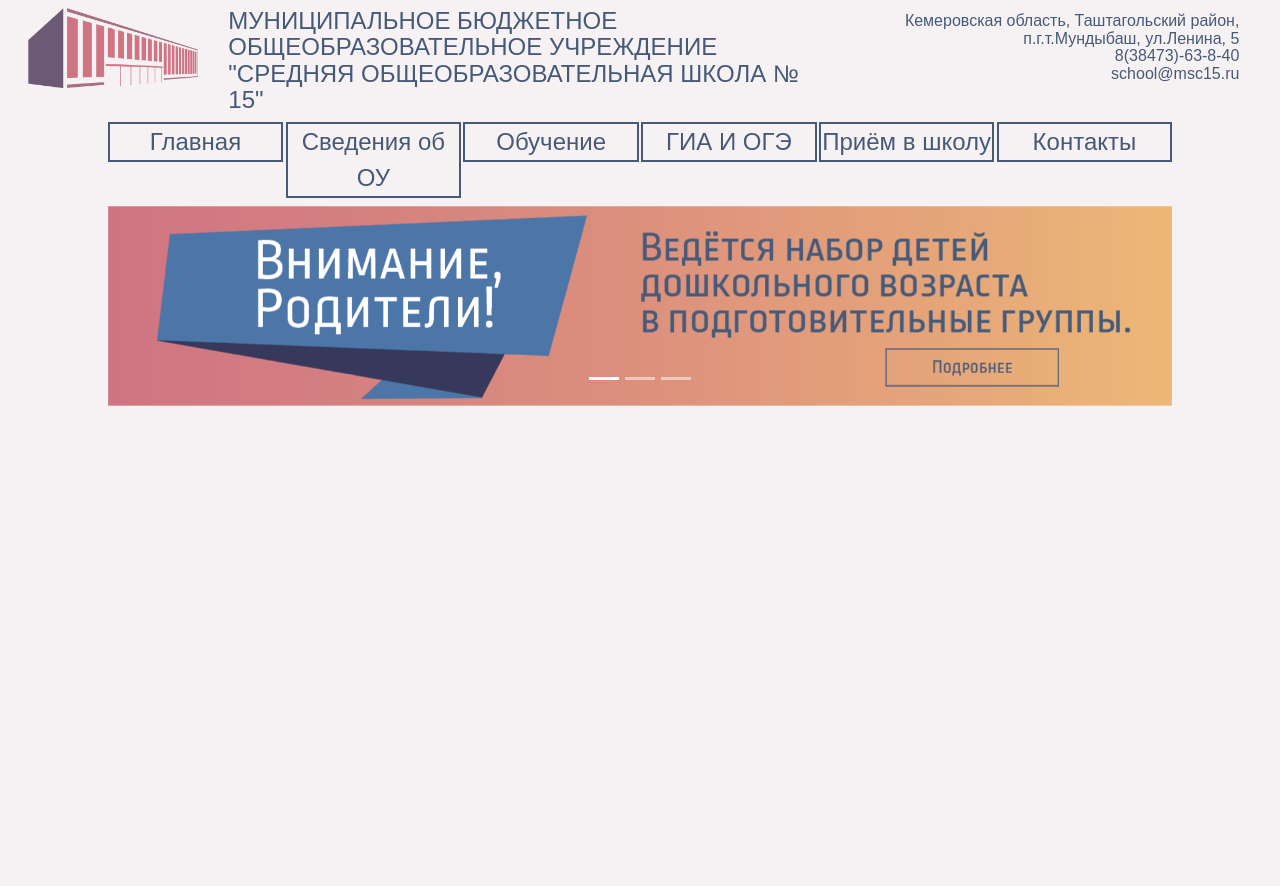
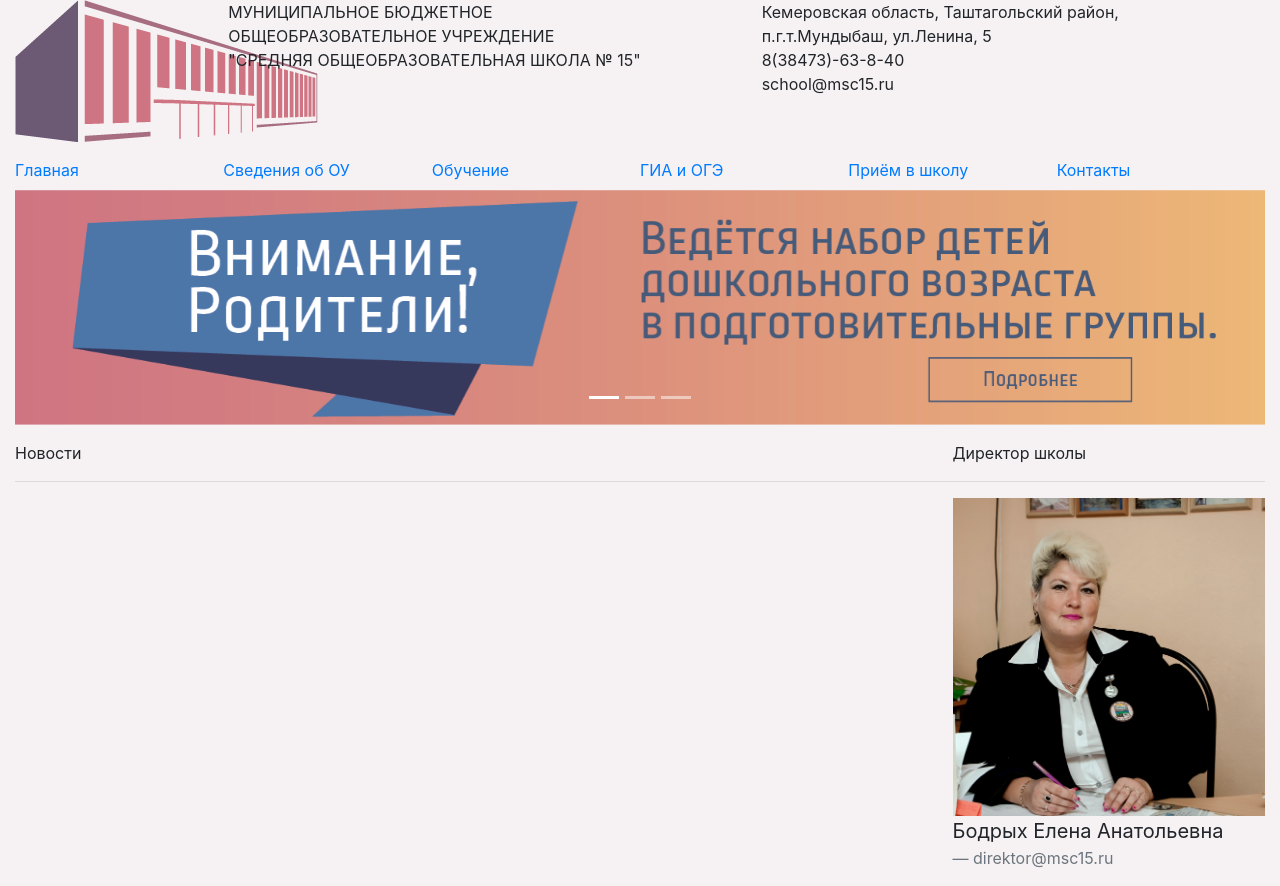
Before and after one commit to deniska69/msc15, a Django app: page / in a window 1280 px wide. Before the commit the page ends 406 px from the top, so only its background shows below. Run offline with Django 3.2, Linux system fonts and the light colour scheme; some libraries are stand-ins or nearby versions; some web fonts are replaced.

Commit message:
new layers...

```diff
--- a/msc15/urls.py
+++ b/msc15/urls.py
@@ -14,9 +14,10 @@ Including another URLconf
     2. Add a URL to urlpatterns:  path('blog/', include('blog.urls'))
 """
 from django.contrib import admin
-from django.urls import path, include
+from django.urls import path
+from django.views.generic import TemplateView
 
 urlpatterns = [
     path('admin/', admin.site.urls),
-    path('', include('News.urls'))
+    path('', TemplateView.as_view(template_name="include.html")),
 ]
--- a/static/css/base.css
+++ b/static/css/base.css
@@ -4,82 +4,47 @@
 }
 
 @media (min-width: 992px) and (max-width: 1199.98px) {
+    .img_head {
+    float: right;
+    margin-top: 1vh;
+    height: 8vh;
+  }
   .text_head_l {
       font-family: 'Ropa Sans Pro', Arial;
-      font-size: 18pt;
-      font-weight: normal;
       line-height: 1.1;
       color: #465A78;
       margin-top: 1vh;
+      font-size: 1.2rem;
   }
   .text_head_r {
       font-family: 'Ropa Sans Pro', Arial;
-      font-size: 1.5vw;
-      font-weight: normal;
       line-height: 1.1;
       text-align: right;
       color: #465A78;
-  }
-  .img_head {
-    float: right;
-    margin-top: 2vh;
-    height: 8vh;
+      margin-top: 1vh;
+      margin-right: 2vw;
   }
   .btn_menu {
-    background-color: #F6F2F3;
     color: #465A78;
     cursor:pointer;
     font-family: 'Ropa Sans Pro', Arial;
-    font-size: 2.5svh;
-    border-width: 0.1vh;
+    border-width: 0.2vh;
     border-style: solid;
     border-color: #465A78;
     text-align: center;
+    display: block;
+    width: 100%;
+  }
+  .btn_menu_col {
+    margin-left: 1px;
+    margin-right: 1px;
   }
 }
 
-@media (min-width: 1200px) {
-  .text_head_l {
-      font-family: 'Ropa Sans Pro', Arial;
-      font-size: 3vh;
-      font-weight: normal;
-      line-height: 1.1;
-      color: #465A78;
-      margin-top: 1vh;
+@media (min-width: 1200px) {}
+
+  .btn_menu:hover, .btn_menu:active {
+    background-color: #465a78;
+    color: #F6F2F3;
+    text-decoration: none;
   }
-
-  .text_head_r {
-      font-family: 'Ropa Sans Pro', Arial;
-      font-size: 2vh;
-      font-weight: normal;
-      line-height: 1.1;
-      text-align: right;
-      color: #465A78;
-  }
-  .img_head {
-    float: right;
-    margin-top: 1vh;
-    height: 10vh;
-  }
-  .btn_menu {
-    background-color: #F6F2F3;
-    color: #465A78;
-    cursor:pointer;
-    font-family: 'Ropa Sans Pro', Arial;
-    font-size: 3vh;
-    border-width: 0.3vh;
-    border-style: solid;
-    border-color: #465A78;
-    text-align: center;
-  }
-}
-
-.btn_menu:hover, .btn_menu:active {
-  background-color: #465a78;
-  color: #F6F2F3;
-  text-decoration: none;
-}
-
-.col_padding {
-  padding: 0vh 0.1vw 0vh 0.1vw;
-}
--- a/templates/base.html
+++ b/templates/base.html
@@ -14,22 +14,22 @@
     <!-- Шапка -->
     <div class="container-fluid">
       <div class="row">
-        <div class="col-lg-2">
+        <div class="col-lg-2" style="padding-right: 0;">
           <img class="img_head" src="{% static "images/base/logo.png" %}">
         </div>
-        <div class="col-lg-6">
+        <div class="col-lg-5">
           <div class="text_head_l">
             МУНИЦИПАЛЬНОЕ БЮДЖЕТНОЕ<br>
             ОБЩЕОБРАЗОВАТЕЛЬНОЕ УЧРЕЖДЕНИЕ<br>
             "СРЕДНЯЯ ОБЩЕОБРАЗОВАТЕЛЬНАЯ ШКОЛА № 15"
           </div>
         </div>
-        <div class="col-lg-4">
-          <div class="text_head_r" style="margin-top: 1.5vh; margin-right: 2vw;">
-            <p>Кемеровская область, Таштагольский район,<br>
+        <div class="col-lg-5">
+          <div class="text_head_r">
+            Кемеровская область, Таштагольский район,<br>
             п.г.т.Мундыбаш, ул.Ленина, 5<br>
             8(38473)-63-8-40<br>
-            school@msc15.ru</p>
+            school@msc15.ru
           </div>
         </div>
 
@@ -37,50 +37,30 @@
     </div>
 
     <!-- Меню -->
-    <div class="col-lg-10 offset-lg-1 no-gutters" style="margin-top: 1vh;">
-      <div class="row align-items-start">
-        <div class="col col_padding">
-          <a href="#" class="btn_menu btn-block">Главная</a>
+    <div class="container-fluid" style="margin-top: 2vh;">
+      <div class="row justify-content-center no-gutters">
+        <div class="col btn_menu_col">
+          <a href="#" class="btn_menu">Главная</a>
         </div>
-        <div class="col col_padding">
-          <a href="#" class="btn_menu btn-block">Сведения об ОУ</a>
+        <div class="col btn_menu_col">
+          <a href="#" class="btn_menu">Сведения об ОУ</a>
         </div>
-        <div class="col col_padding">
-          <a href="#" class="btn_menu btn-block">Обучение</a>
+        <div class="col btn_menu_col">
+          <a href="#" class="btn_menu">Обучение</a>
         </div>
-        <div class="col col_padding">
-          <a href="#" class="btn_menu btn-block">ГИА И ОГЭ</a>
+        <div class="col btn_menu_col">
+          <a href="#" class="btn_menu">ГИА и ОГЭ</a>
         </div>
-        <div class="col col_padding">
-          <a href="#" class="btn_menu btn-block">Приём в школу</a>
+        <div class="col btn_menu_col">
+          <a href="#" class="btn_menu">Приём в школу</a>
         </div>
-        <div class="col col_padding">
-          <a href="#" class="btn_menu btn-block">Контакты</a>
+        <div class="col btn_menu_col">
+          <a href="#" class="btn_menu">Контакты</a>
         </div>
       </div>
     </div>
 
-    <!-- Банер -->
-    <div class="col-lg-10 offset-lg-1" style="padding: 0vh 0.1vw 0vh 0.1vw; margin-top: 1vh;">
-      <div id="banners_sh" class="carousel slide" data-ride="carousel">
-        <ol class="carousel-indicators">
-          <li data-target="#banners_sh" data-slide-to="0" class="active"></li>
-          <li data-target="#banners_sh" data-slide-to="1"></li>
-          <li data-target="#banners_sh" data-slide-to="2"></li>
-        </ol>
-        <div class="carousel-inner">
-          <div class="carousel-item active">
-            <img class="d-block w-100" src="{% static "images/banners/banner_0.png" %}" alt="First slide">
-          </div>
-          <div class="carousel-item">
-            <img class="d-block w-100" src="{% static "images/banners/banner_0.png" %}" alt="Second slide">
-          </div>
-          <div class="carousel-item">
-            <img class="d-block w-100" src="{% static "images/banners/banner_0.png" %}" alt="Third slide">
-          </div>
-        </div>
-      </div>
-    </div>
+    {% block content %}{% endblock content %}
 
     <script src="{% static "js/jquery-3.2.1.slim.min.js" %}"></script>
     <script src="{% static "js/popper.min.js" %}"></script>
--- /dev/null
+++ b/templates/include.html
@@ -0,0 +1,54 @@
+{% extends 'base.html' %}
+{% load static %}
+{% block content %}
+
+<div class="container-fluid" style="margin-top: 1vh;">
+  <div class="row no-gutters">
+    <div id="banners_sh" class="carousel slide" data-ride="carousel" data-interval="5000">
+      <ol class="carousel-indicators">
+        <li data-target="#banners_sh" data-slide-to="0" class="active"></li>
+        <li data-target="#banners_sh" data-slide-to="1"></li>
+        <li data-target="#banners_sh" data-slide-to="2"></li>
+      </ol>
+      <div class="carousel-inner">
+        <div class="carousel-item active">
+          <img class="d-block w-100" src="{% static "images/index/banners/banner_0.png" %}" alt="First slide">
+        </div>
+        <div class="carousel-item">
+          <img class="d-block w-100" src="{% static "images/index/banners/banner_0.png" %}" alt="Second slide">
+        </div>
+        <div class="carousel-item">
+          <img class="d-block w-100" src="{% static "images/index/banners/banner_0.png" %}" alt="Third slide">
+        </div>
+      </div>
+    </div>
+  </div>
+</div>
+
+<div class="container-fluid" style="margin-top: 2vh;">
+  <div class="row no-gutters">
+    <div class="col-md-9" style="">
+      <text class="news_tb">Новости</text>
+      <hr class="news_hr">
+      <div class="container" style="padding-left: 0; padding-right: 0; margin-left: 0; margin-right: 0; ">
+        <dir class="row" style="padding-left: 0; margin: inherit; width: inherit;">
+          <div class="col-md-4 news_il"></div>
+          <div class="col-md-4 news_il"></div>
+          <div class="col-md-4 news_il"></div>
+        </dir>
+      </div>
+    </div>
+    <div class="col-md-3" style="">
+      <text class="news_tb">Директор школы</text>
+      <hr class="news_hr">
+      <img src="{% static "images/index/direktor.jpg" %}" class="img-fluid">
+
+      <blockquote class="blockquote dir_sign">
+        <p class="mb-0">Бодрых Елена Анатольевна</p>
+        <footer class="blockquote-footer">direktor@msc15.ru</footer>
+      </blockquote>
+    </div>
+  </div>
+</div>
+
+{% endblock content %}
```
Also changed, not shown: static/css/base0.css (added, +81 -0 lines), templates/news_all.html (added, +7 -0 lines), static/images/index/banners/banner_0.png (renamed from static/images/banners/banner_0.png), static/images/index/direktor.jpg (added).
